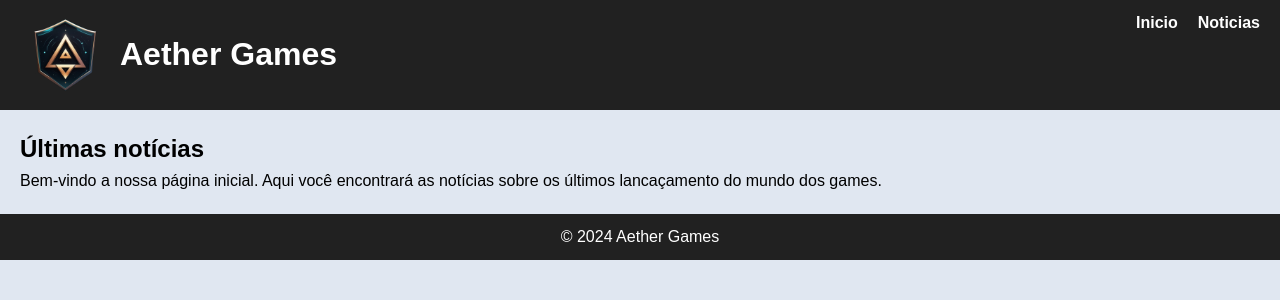
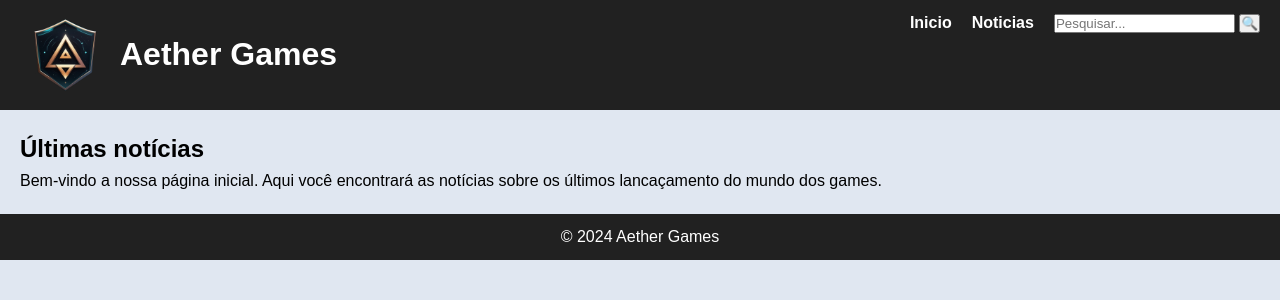
Before and after one commit to Kayo-Elias/Aether_Games-php, a PHP site: page / in a window 1280 px wide. Shown: the top 300 px of the page. Run offline with PHP 8.4, Linux system fonts and the light colour scheme; data that the repository does not hold is empty.

Commit message:
Update index.php

```diff
--- a/index.php
+++ b/index.php
@@ -32,6 +32,10 @@ $noticias = $stmt->fetchAll(PDO::FETCH_ASSOC);
                 <ul>
                     <li><a href="index.php">Inicio</a></li>
                     <li><a href="noticias.php">Noticias</a></li>
+                    <form action="pesquisa.php" method="GET" CLASS="pesquisa-form">
+                      <input type="text" name="query" placeholder="Pesquisar...">
+                      <button type="submit">🔍</button>
+                    </form>
                 </ul>
              </nav>
          </header>
```
Also changed, not shown: detalhes.php (added).
